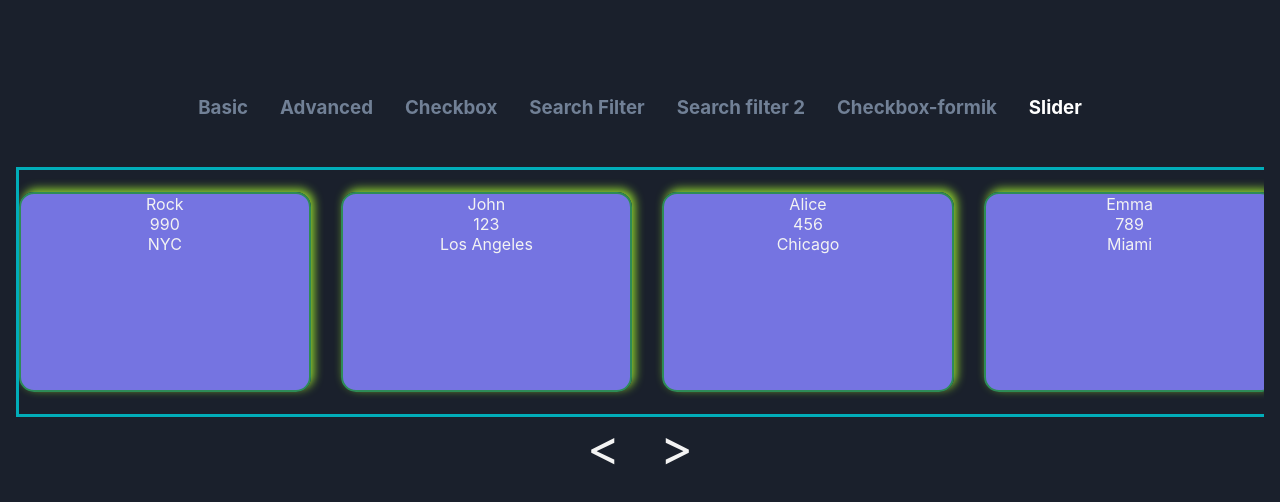
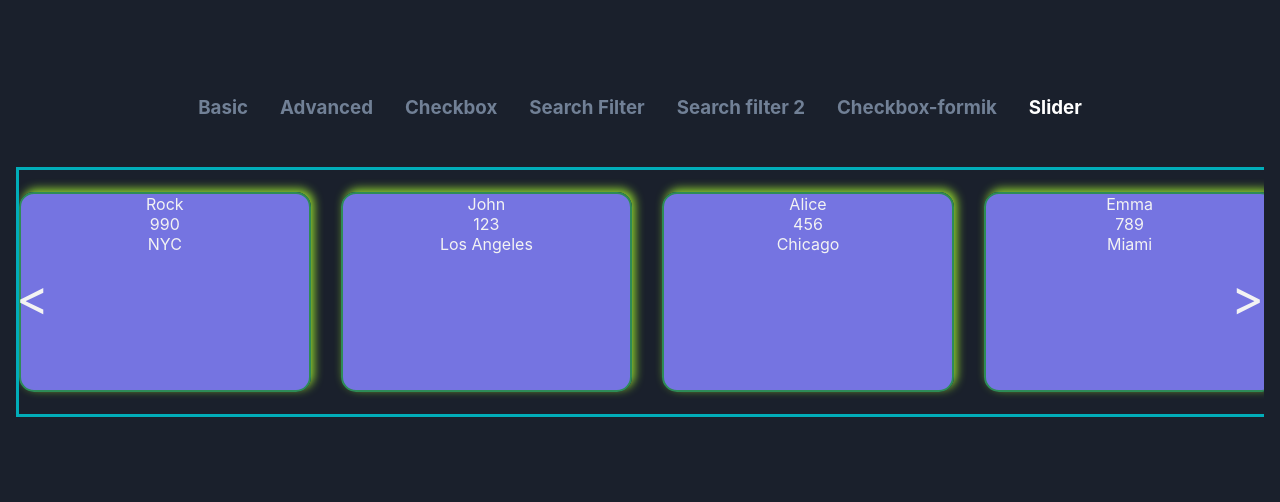
Before and after one commit to Asikni/forms-in-react, a React (Create React App) app: page / in a window 1280 px wide. Both pictures are taken after a click on the element "Slider". Shown: the top 502 px of the page. Built offline with nearby package versions, Linux system fonts and the light colour scheme.

Commit message:
code was updated

```diff
--- a/src/App.css
+++ b/src/App.css
@@ -167,6 +167,8 @@ button:disabled {
   border: 3px solid rgb(1, 173, 185);
   height: 250px;
   transition: all .5s ease-in-out;
+  position: relative;
+  z-index: 0;
 }
 
 .sliderChildren {
@@ -182,3 +184,14 @@ button:disabled {
 font-size:50px;
 cursor: pointer;
 }
+
+.twoArrows{
+  display: flex;
+  justify-content:space-between;
+
+  position: relative;
+  z-index: 1;
+  bottom:150px;
+
+
+}
--- a/src/components/slider.jsx
+++ b/src/components/slider.jsx
@@ -8,7 +8,6 @@ function Slider() {
     if (isMoving.current) {
       const currentPosition =
         parseFloat(isMoving.current.style.marginLeft) || 0; //nothing at first
-
 
       const newPosition = currentPosition - 25; // Incrementally move by 25vw
       if (newPosition > -(sliderData.length * 25)) {
@@ -22,8 +21,9 @@ function Slider() {
         parseFloat(isMoving.current.style.marginLeft) || 0;
       const newPosition = currentPosition + 25; // Incrementally move by 25vw
       console.log(newPosition);
-      if(newPosition<0){
-      isMoving.current.style.marginLeft = `${newPosition}vw`;}
+      if (newPosition < 0) {
+        isMoving.current.style.marginLeft = `${newPosition}vw`;
+      }
     }
   };
 
@@ -44,11 +44,11 @@ function Slider() {
           </div>
         ))}
       </div>
-      <div style={{ display: "flex", justifyContent: "center", gap: "40px" }}>
+      <div className="twoArrows"style={{ display: "flex", justifyContent:"space-between" }}>
         <div className="arrow" onClick={handleClickLeft}>
           &lt;
         </div>
-        <div className="arrow" onClick={handleClickRight}>
+        <div className="arrow" style={{left:"-100px"}}onClick={handleClickRight}>
           &gt;
         </div>
       </div>
```
